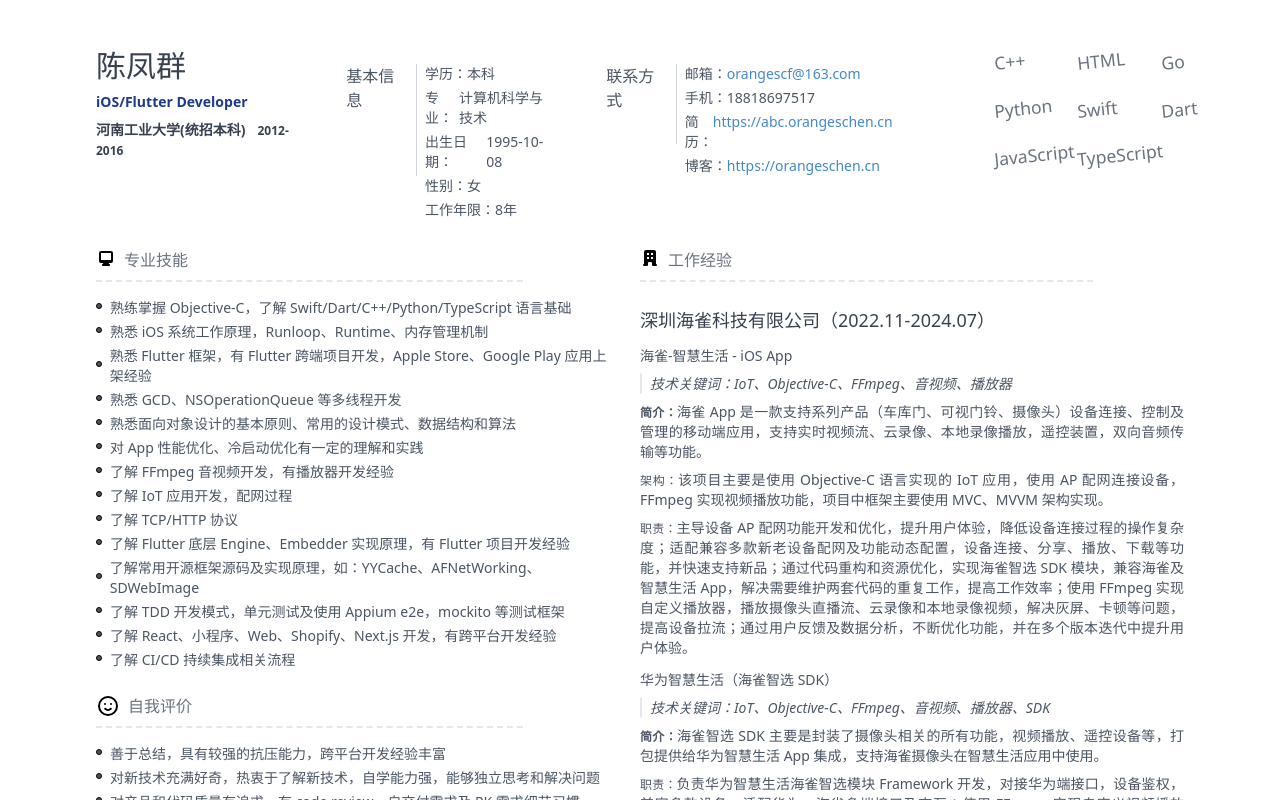
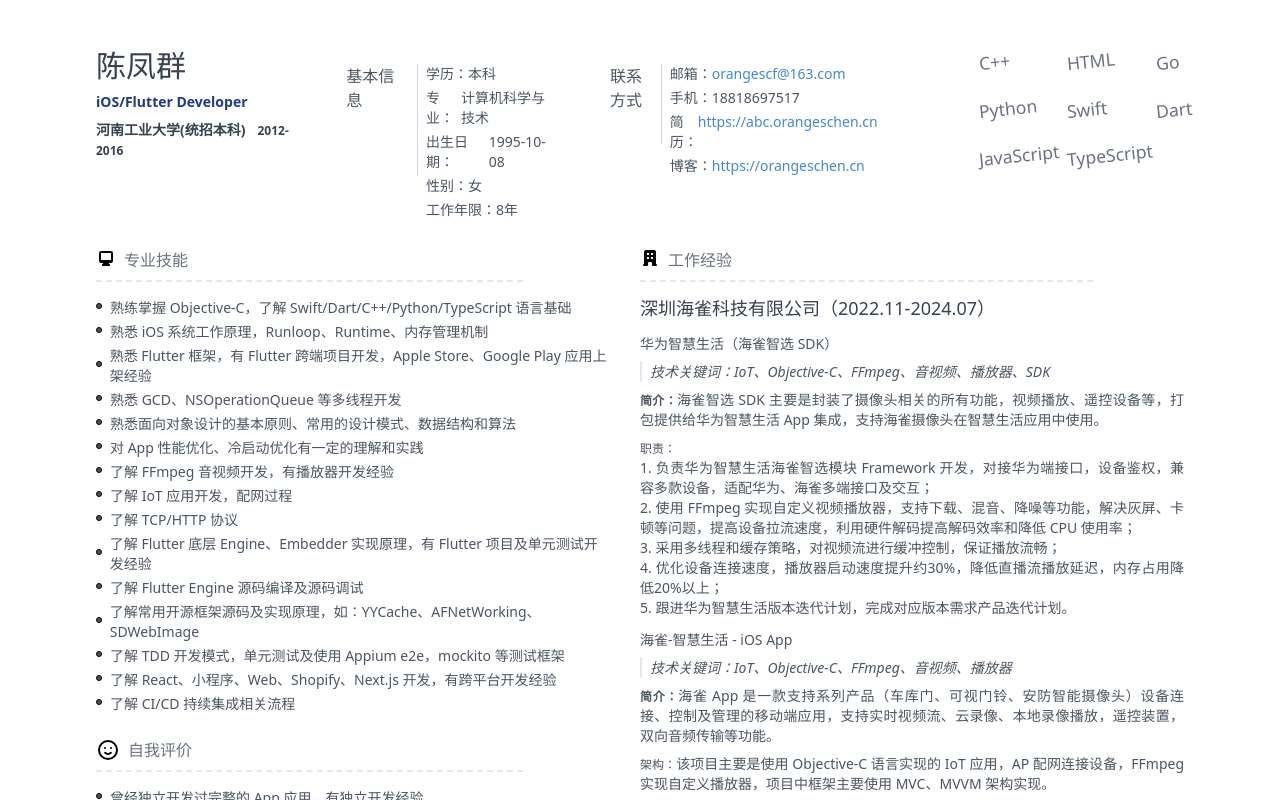
Before and after one commit to chloecfq/resume, a Next.js app: page / in a window 1280 px wide. Shown: the top 800 px of the page. Built offline with nearby package versions, Linux system fonts and the light colour scheme.

Commit message:
feat: 优化简历内容

```diff
--- a/components/info-view.tsx
+++ b/components/info-view.tsx
@@ -57,7 +57,7 @@ export const TagsView = (props: { tags: string[] }) => {
 export const SkillView = (props: SkillProps) => {
     return (
         props.horizontal ?
-            <div className='flex flex-col w-1/2 print:w-full pr-8 mb-4'>
+            <div className='flex flex-col w-full pr-8 mb-4'>
                 {props.skill.map((s, index) => (
                     <div key={'skill' + index}>
                         <TitileView title={s.title} type={InfoType[s.infoType]}></TitileView>
@@ -82,7 +82,6 @@ export const SkillView = (props: SkillProps) => {
                                     <span className={`m-0.5 bg-green-600 rounded-full w-${t.percent}`}></span>
                                 </div>
                             </div>
-
                         ))
                     }
                     </div>
--- a/components/working-view.tsx
+++ b/components/working-view.tsx
@@ -23,7 +23,7 @@ export const WorkingView = (props: { works: Works[] }) => {
         <div className='flex flex-col w-full print:mb-0 print:block'>
             <TitileView title='工作经验' type={InfoType.working}></TitileView>
             {props.works.map((work, index) => (
-                <div key={'work' + index} className='text-gray-600 text-sm mt-6 print:mt-4 print:flow-root'>
+                <div key={'work' + index} className='text-gray-600 text-sm mt-3 print:mt-4 print:flow-root'>
                     <p className='text-lg font-medium text-gray-700 print:mt-1'>{work.company}</p>
                     {work.projects.map((project, index) => (
                         <div className='mt-3 print:mt-3' key={'project' + index}>
--- a/pages/templete/hbase.tsx
+++ b/pages/templete/hbase.tsx
@@ -6,7 +6,7 @@ const HHomePage = (props) => {
     return (
         <div className='flex justify-center bg-white print:mb-0 print:block font-black'>
             <div className='max-w-screen min-h-screen my-12 mx-24 print:mb-4 print:mx-8 print:mt-4'>
-                <div className='flex flex-row print:flex-col print:mx-0'>
+                <div className='flex lg:flex-row flex-col print:flex-col print:mx-0'>
                     <div className='flex flex-col text-gray-700'>
                         <div className='text-3xl font-light'>{dataJson.name}</div>
                         <div className='text-sm font-semibold text-blue-900 mt-2'>{dataJson.career}</div>
@@ -14,24 +14,33 @@ const HHomePage = (props) => {
                             <span id='text' className='ml-3 text-xs'>{dataJson.educationTime}</span>
                         </div>
                     </div>
+                    <div className='flex md:flex-row flex-col'>
                         <div className='flex flex-row'>
-                        <div className='text-gray-600 mt-4 ml-14 font-light print:ml-0'>{dataJson.baseInfoTitle}</div>
+                            <div className='text-gray-600 mt-4 md:ml-14 ml-2 font-light print:ml-0'>{dataJson.baseInfoTitle}</div>
                             <div className='flex flex-row'>
                                 <div className='h-28 border-r border-gray-300 mt-4 ml-4'></div>
                                 <InfoView infoList={dataJson.baseInfo}></InfoView>
                             </div>
-                        <div className='text-gray-600 mt-4 ml-14 font-light'>{dataJson.contactTitle}</div>
+                        </div>
+                        <div className='flex flex-row'>
+                            <div className='text-gray-600 mt-4 md:ml-14 ml-2 font-light'>{dataJson.contactTitle}</div>
                             <div className='flex flex-row'>
                                 <div className='h-20 border-r border-gray-300 mt-4 ml-4'></div>
                                 <InfoView infoList={dataJson.contactInfo}></InfoView>
                             </div>
-                        <div className='print:hidden'><TagsView tags={dataJson.tags}></TagsView></div>
+                        </div>
+                        <div className='print:hidden hidden xl:block'><TagsView tags={dataJson.tags}></TagsView></div>
                     </div>
                 </div>
-                <div className='print:hidden flex flex-row print:flex-col print:mx-0'>
+                <div className='print:hidden flex lg:flex-row flex-col print:flex-col print:mx-0'>
+                    <div className='lg:block hidden lg:w-1/2 w-full'>
                          <SkillView skill={dataJson.skill} horizontal={true} tags={dataJson.codingSkills}></SkillView>
-                    <div className='flex w-1/2 print:w-full'>
+                    </div>
+                    <div className='flex lg:w-1/2 w-full print:w-full'>
                         <WorkingView works={dataJson.works}></WorkingView>
+                    </div>
+                    <div className='lg:hidden block lg:w-1/2 w-full'>
+                        <SkillView skill={dataJson.skill} horizontal={true} tags={dataJson.codingSkills}></SkillView>
                     </div>
                 </div>
                 <div className='hidden mx-8 print:mx-0 print:block'>
--- a/public/resume/data.json
+++ b/public/resume/data.json
@@ -121,7 +121,8 @@
                 "了解 FFmpeg 音视频开发，有播放器开发经验",
                 "了解 IoT 应用开发，配网过程",
                 "了解 TCP/HTTP 协议",
-                "了解 Flutter 底层 Engine、Embedder 实现原理，有 Flutter 项目开发经验 ",
+                "了解 Flutter 底层 Engine、Embedder 实现原理，有 Flutter 项目及单元测试开发经验",
+                "了解 Flutter Engine 源码编译及源码调试",
                 "了解常用开源框架源码及实现原理，如：YYCache、AFNetWorking、SDWebImage",
                 "了解 TDD 开发模式，单元测试及使用 Appium e2e，mockito 等测试框架",
                 "了解 React、小程序、Web、Shopify、Next.js 开发，有跨平台开发经验",
@@ -132,6 +133,7 @@
             "title": "自我评价",
             "infoType": "evaluation",
             "fields": [
+                "曾经独立开发过完整的 App 应用，有独立开发经验",
                 "善于总结，具有较强的抗压能力，跨平台开发经验丰富",
                 "对新技术充满好奇，热衷于了解新技术，自学能力强，能够独立思考和解决问题",
                 "对产品和代码质量有追求，有 code review、自交付需求及 PK 需求细节习惯",
@@ -141,22 +143,23 @@
     ],
     "works": [{
             "company": "深圳海雀科技有限公司（2022.11-2024.07）",
-            "projects": [{
-                    "name": "海雀-智慧生活 - iOS App ",
-                    "keyword": "技术关键词：IoT、Objective-C、FFmpeg、音视频、播放器",
-                    "description": {
-                        "brief": "海雀 App 是一款支持系列产品（车库门、可视门铃、摄像头）设备连接、控制及管理的移动端应用，支持实时视频流、云录像、本地录像播放，遥控装置，双向音频传输等功能。",
-                        "structure": "该项目主要是使用 Objective-C 语言实现的 IoT 应用，使用 AP 配网连接设备，FFmpeg 实现视频播放功能，项目中框架主要使用 MVC、MVVM 架构实现。",
-                        "duty": "主导设备 AP 配网功能开发和优化，提升用户体验，降低设备连接过程的操作复杂度；适配兼容多款新老设备配网及功能动态配置，设备连接、分享、播放、下载等功能，并快速支持新品；通过代码重构和资源优化，实现海雀智选 SDK 模块，兼容海雀及智慧生活 App，解决需要维护两套代码的重复工作，提高工作效率；使用 FFmpeg 实现自定义播放器，播放摄像头直播流、云录像和本地录像视频，解决灰屏、卡顿等问题，提高设备拉流；通过用户反馈及数据分析，不断优化功能，并在多个版本迭代中提升用户体验。"
-                    }
-                },
+            "projects": [
                 {
 
                     "name": "华为智慧生活（海雀智选 SDK）",
                     "keyword": "技术关键词：IoT、Objective-C、FFmpeg、音视频、播放器、SDK",
                     "description": {
                         "brief": "海雀智选 SDK 主要是封装了摄像头相关的所有功能，视频播放、遥控设备等，打包提供给华为智慧生活 App 集成，支持海雀摄像头在智慧生活应用中使用。",
-                        "duty": "负责华为智慧生活海雀智选模块 Framework 开发，对接华为端接口，设备鉴权，兼容多款设备，适配华为、海雀多端接口及交互；使用 FFmpeg 实现自定义视频播放器，利用硬件解码提高解码效率和降低 CPU 使用率；采用多线程和缓存策略，对视频流进行缓冲控制，保证播放流畅；优化设备连接速度，播放器启动速度提升约30%，降低直播流播放延迟，内存占用降低20%以上；跟进华为智慧生活版本迭代计划，完成对应版本需求产品迭代计划。"
+                        "duty": "\n1. 负责华为智慧生活海雀智选模块 Framework 开发，对接华为端接口，设备鉴权，兼容多款设备，适配华为、海雀多端接口及交互；\n2. 使用 FFmpeg 实现自定义视频播放器，支持下载、混音、降噪等功能，解决灰屏、卡顿等问题，提高设备拉流速度，利用硬件解码提高解码效率和降低 CPU 使用率；\n3. 采用多线程和缓存策略，对视频流进行缓冲控制，保证播放流畅；\n4. 优化设备连接速度，播放器启动速度提升约30%，降低直播流播放延迟，内存占用降低20%以上；\n5. 跟进华为智慧生活版本迭代计划，完成对应版本需求产品迭代计划。"
+                    }
+                },
+                {
+                    "name": "海雀-智慧生活 - iOS App ",
+                    "keyword": "技术关键词：IoT、Objective-C、FFmpeg、音视频、播放器",
+                    "description": {
+                        "brief": "海雀 App 是一款支持系列产品（车库门、可视门铃、安防智能摄像头）设备连接、控制及管理的移动端应用，支持实时视频流、云录像、本地录像播放，遥控装置，双向音频传输等功能。",
+                        "structure": "该项目主要是使用 Objective-C 语言实现的 IoT 应用，AP 配网连接设备，FFmpeg 实现自定义播放器，项目中框架主要使用 MVC、MVVM 架构实现。",
+                        "duty": "\n1. 主导设备 AP 配网功能开发和优化，提升用户体验，降低设备连接过程的操作复杂度；\n2. 适配新老设备配网及功能配置，设备连接、分享及功能使用，并快速支持新品上市；\n3. 通过代码重构和资源优化，实现海雀智选 SDK 模块，兼容海雀及智慧生活 App，解决需要维护两套代码的重复工作，提高工作效率；\n4. 通过用户反馈及数据分析，不断优化功能，并在多个版本迭代中提升用户体验。"
                     }
                 }
             ]
@@ -165,11 +168,11 @@
             "company": "深圳市追光制造科技有限公司（原深圳碳原子科技有限公司）（2019.11-2022.6）",
             "projects": [{
                     "name": "Speedfox （IoT Flutter 项目） ",
-                    "keyword": "Dart、Swift、Kotlin、Objective-C、Java、CI",
+                    "keyword": "Dart、Swift、Kotlin、Objective-C、Java、CI、GetX",
                     "description": {
                         "brief": "Speedfox App 是一款可连接追光智能洗地机的移动端应用，通过 Speedfox App 可以远程完成对追光洗地机的一系列功能操作，增强使用体验，并解锁追光洗地机更多智能功能。",
                         "structure": "该 App 是 Flutter 开发项目，项目结构使用 GetX 框架实现状态管理、路由跳转及 App 国际化，IoT 功能使用第三方涂鸦 SDK 实现。",
-                        "duty": "我在项目中主要负责项目搭建，插件调研等前置工作，项目开发中主要负责 iOS/Android 原生端对接涂鸦 SDK，使用 Pigeon 插件生成接口模版代码，统一两端接口，完成跨端通信；设备面板功能、用户账号管理模块开发，App 国际化，Flutter App CI 持续集成，使用 mockito 框架实现单元测试，并达到85%以上的覆盖率，推进整个项目的进度，即时和产品、设计沟通，成功交付项目。"
+                        "duty": "\n1. 负责项目搭建，插件调研等前置工作，iOS/Android 原生端对接涂鸦 SDK；\n2. 使用 Pigeon 插件生成接口模版代码，统一两端接口，完成跨端通信；\n3. 设备面板功能、用户账号管理模块开发，App 国际化；\n4. Flutter App CI 持续集成，使用 mockito 框架实现单元测试，并达到85%以上的覆盖率；\n5. 使用 openapi_generator_annotations 工具自动生成 API 客户端代码，无需开发者定义数据模型，确保代码与 API 定义的一致性，提高开发效率；\n6. 推进整个项目的进度，即时和产品、设计沟通，成功交付项目。"
                     }
                 },
                 {
```
Lines whose indentation alone changed are shown as unchanged.
